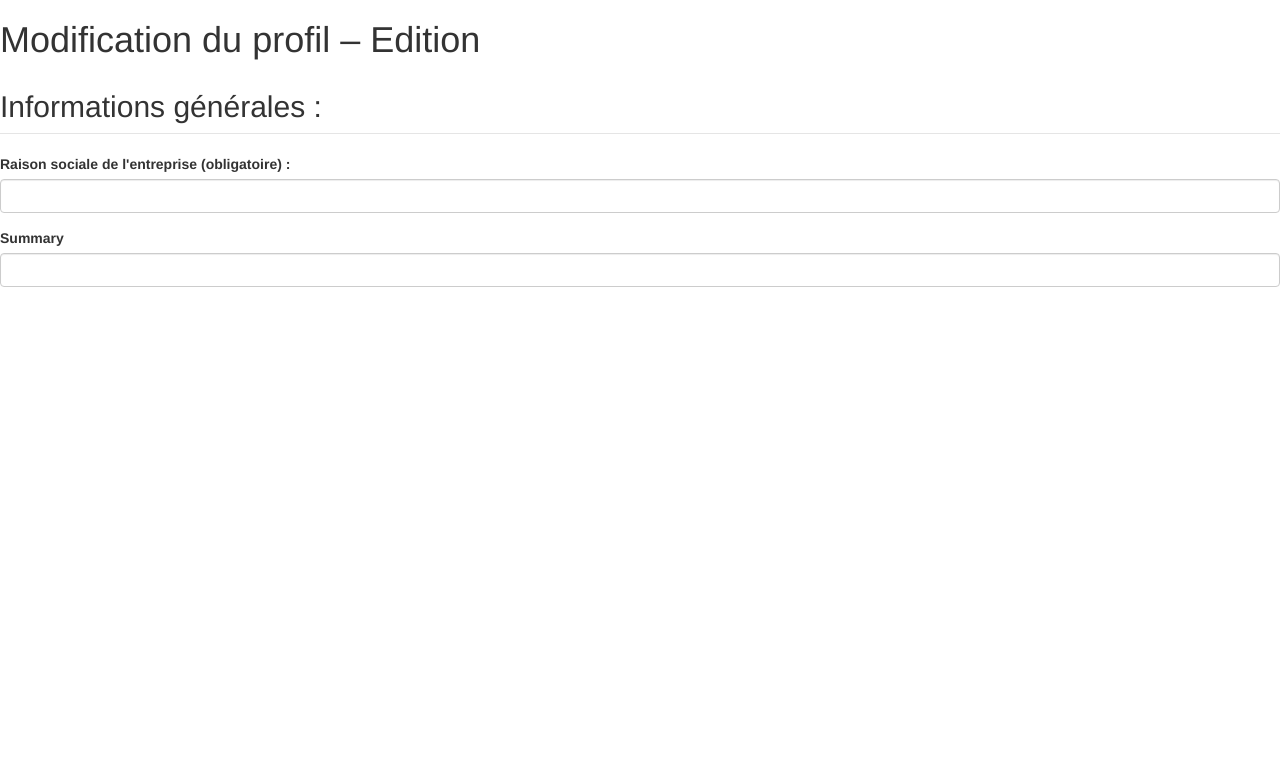
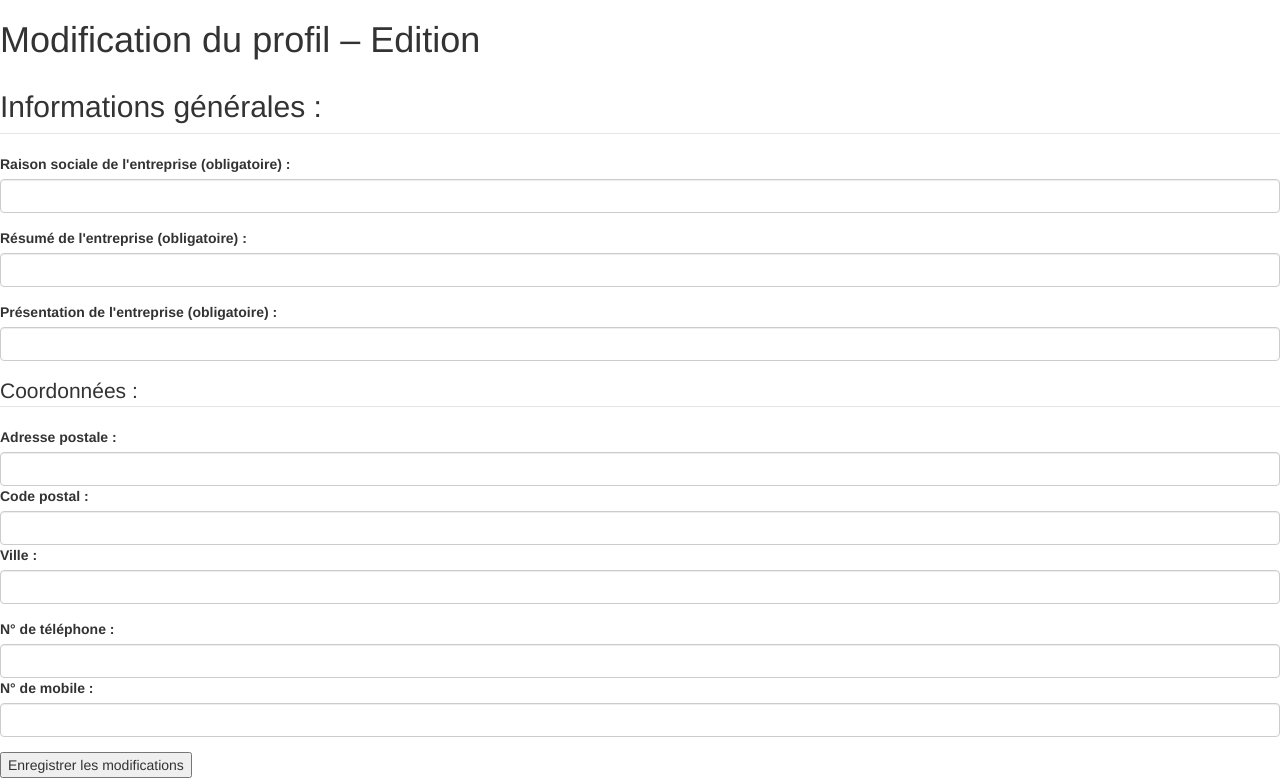
Before and after one commit to accessiproject/digital_blind, a Symfony app: template templates/admin/profil/edit.html.twig in a window 1280 px wide. Shown: the part 60-838 px from the top of the page. Before the commit the page ends 347 px from the top, so only its background shows below. Run offline with Twig, Linux system fonts and the light colour scheme; the template is opened without the code that fills it, so the values that code supplies are empty; form fields are guessed from the names that the template uses; some libraries are stand-ins or nearby versions.

Commit message:
edit Profil form

```diff
--- a/src/Controller/AdminController.php
+++ b/src/Controller/AdminController.php
@@ -31,7 +31,6 @@ class AdminController extends AbstractController
         $company = $manager->getRepository(Company::class)->find(1);
         $form = $this->createForm(CompanyType::class, $company);
         $form->handleRequest($request);
-        var_dump($_POST);
         if ($form->isSubmitted() && $form->isValid()) {
             $manager->persist($company);
             $manager->flush();
--- a/src/Form/CompanyType.php
+++ b/src/Form/CompanyType.php
@@ -15,10 +15,8 @@ class CompanyType extends AbstractType
         $builder
             ->add('name')
             ->add('logo')
-            ->add('summary', CKEditorType::class, array (
-                'label' => 'Résumé :',
-                ))
-            ->add('presentation')
+            ->add('summary', CKEditorType::class)
+            ->add('presentation', CKEditorType::class)
             ->add('address')
             ->add('postalcode')
             ->add('city')
--- a/templates/admin/profil/edit.html.twig
+++ b/templates/admin/profil/edit.html.twig
@@ -1,6 +1,6 @@
 {% extends 'base.html.twig' %}
 
-{% block title %}Espace administrateur{% endblock %}
+{% block title %}Modification du profil – Edition{% endblock %}
 
 {% block body %}
     {{ form_start(form) }}
@@ -14,9 +14,32 @@
                 {{ form_widget(form.name) }}
             </div>
             <div class="form-group">
-                {{ form_label(form.summary) }}
+                {{ form_label(form.summary, 'Résumé de l\'entreprise (obligatoire) :') }}
                 {{ form_widget(form.summary) }}
             </div>
+            <div class="form-group">
+                {{ form_label(form.presentation, 'Présentation de l\'entreprise (obligatoire) :') }}
+                {{ form_widget(form.presentation) }}
+            </div>
         </fieldset>
+        <fieldset>
+            <legend>
+                Coordonnées :
+            </legend>
+            <div class="form-group">
+                {{ form_label(form.address, 'Adresse postale :') }}
+                {{ form_widget(form.address) }}
+                {{ form_label(form.postalcode, 'Code postal :') }}
+                {{ form_widget(form.postalcode) }}
+                {{ form_label(form.city, 'Ville :') }}
+                {{ form_widget(form.city) }}
+            </div>
+            <div class="form-group">
+                {{ form_label(form.phone, 'N° de téléphone :') }}
+                {{ form_widget(form.phone) }}
+                {{ form_label(form.mobile, 'N° de mobile :') }}
+                {{ form_widget(form.mobile) }}
+            </div>
+            <button type="submit">Enregistrer les modifications</button>
     {{ form_end(form) }}
 {% endblock %}
```
